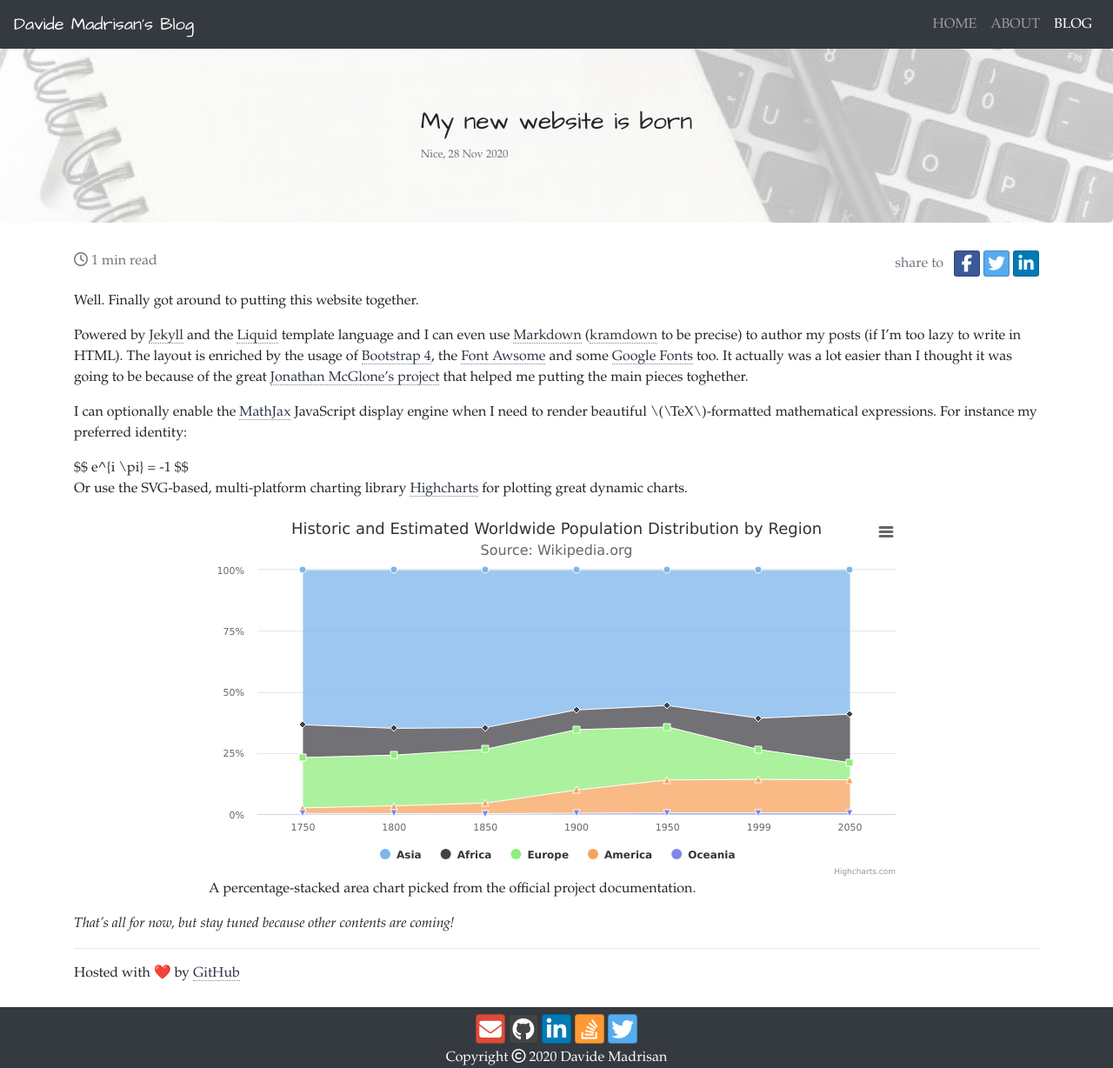
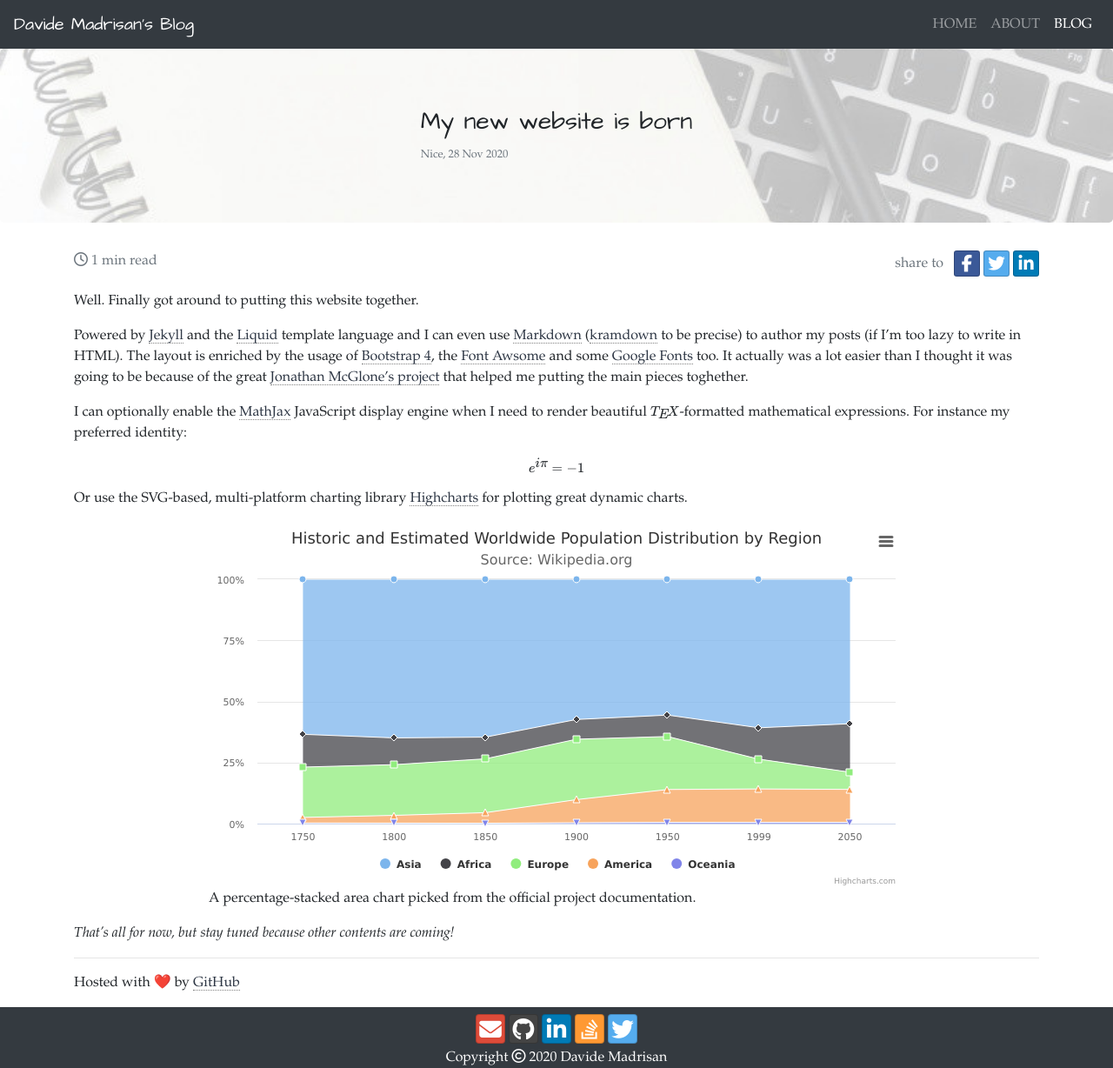
Before and after one commit to madrisan/madrisan.github.io, a Jekyll site: the page built from _posts/2020-11-28-davide-madrisan-site-launched.md, in a window 1280 px wide and 1228 px high. Shown: the whole window at 87% size. Built offline with Jekyll 4.4.1, drawn with Linux system fonts in a browser that asks for light colours; nearby versions of some CDN libraries; emoji names are drawn with the system emoji font; part of the change alters nothing that is shown.

```diff
--- a/_config.yml
+++ b/_config.yml
@@ -28,7 +28,8 @@ sources:
       accessibility: 'https://code.highcharts.com/modules/accessibility.js'
       exporting: 'https://code.highcharts.com/modules/exporting.js'
   jquery: 'https://cdnjs.cloudflare.com/ajax/libs/jquery/3.5.1/jquery.min.js'
-  mathjax: 'https://cdnjs.cloudflare.com/ajax/libs/mathjax/3.1.2/es5/startup.js'
+  mathjax: 'https://cdn.jsdelivr.net/npm/mathjax@3/es5/tex-mml-chtml.js'
+  polyfill: 'https://polyfill.io/v3/polyfill.min.js?features=es6'
   popper: 'https://cdnjs.cloudflare.com/ajax/libs/popper.js/2.6.0/umd/popper.min.js'
 url: https://madrisan.github.io
 # Exclude these files from your production _site
--- a/_layouts/post.html
+++ b/_layouts/post.html
@@ -46,7 +46,8 @@
 {%- endif %}
 {%- if page.mathjax %}
         <!-- MathJax -->
-        <script type="text/javascript" async src="{{ _sources.mathjax }}"></script>
+	<script src="{{ _sources.polyfill }}"></script>
+	<script id="MathJax-script" async src="{{ _sources.mathjax }}"></script>
 {%- endif %}
         <!-- Custom CSS -->
         <link rel="stylesheet" type="text/css" href="/assets/css/main.css">
```
